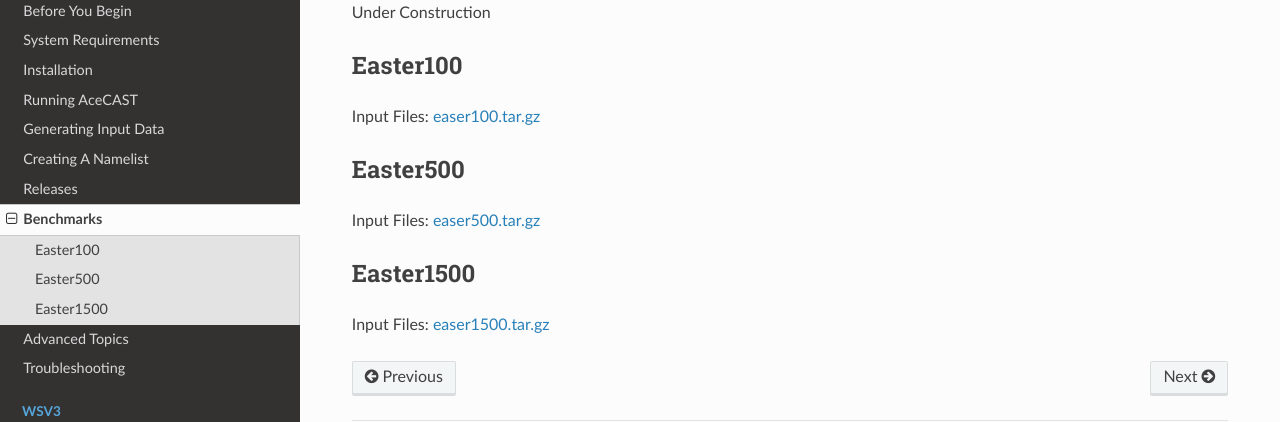
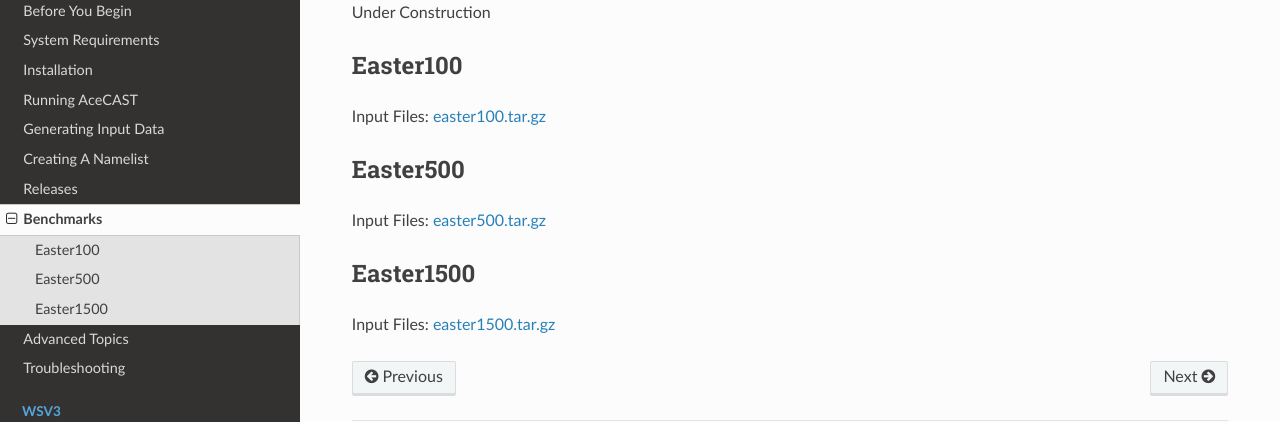
Before and after one commit to TempoQuestInc/AceCAST-Docs, a Sphinx documentation site: the page built from source/Benchmarks.rst, in a window 1280 px wide. Shown: the part 159-581 px from the top of the page. Built offline with Sphinx 7.4.7 and the Read the Docs theme 2.0.0, drawn with Linux system fonts in a browser that asks for light colours.

Commit message:
Fixed spelling issue

```diff
--- a/source/Benchmarks.rst
+++ b/source/Benchmarks.rst
@@ -15,7 +15,7 @@ Under Construction
 Easter100
 =========
 
-Input Files: `easer100.tar.gz <https://tqi-public.s3.us-east-2.amazonaws.com/datasets/easter100.tar.gz>`_
+Input Files: `easter100.tar.gz <https://tqi-public.s3.us-east-2.amazonaws.com/datasets/easter100.tar.gz>`_
 
 
 .. _Easter500:
@@ -23,7 +23,7 @@ Input Files: `easer100.tar.gz <https://tqi-public.s3.us-east-2.amazonaws.com/dat
 Easter500
 =========
 
-Input Files: `easer500.tar.gz <https://tqi-public.s3.us-east-2.amazonaws.com/datasets/easter500.tar.gz>`_
+Input Files: `easter500.tar.gz <https://tqi-public.s3.us-east-2.amazonaws.com/datasets/easter500.tar.gz>`_
 
 
 .. _Easter1500:
@@ -31,4 +31,4 @@ Input Files: `easer500.tar.gz <https://tqi-public.s3.us-east-2.amazonaws.com/dat
 Easter1500
 ==========
 
-Input Files: `easer1500.tar.gz <https://tqi-public.s3.us-east-2.amazonaws.com/datasets/easter1500.tar.gz>`_
+Input Files: `easter1500.tar.gz <https://tqi-public.s3.us-east-2.amazonaws.com/datasets/easter1500.tar.gz>`_
```
